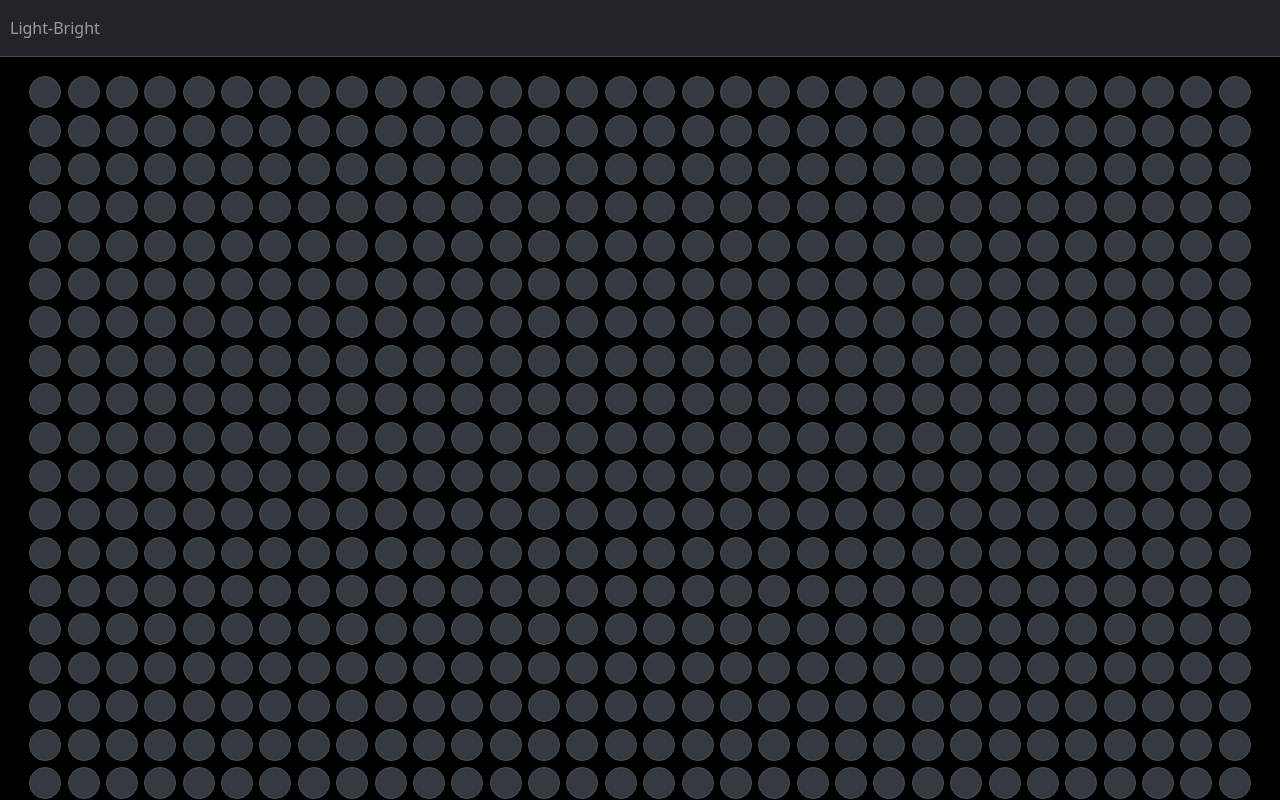
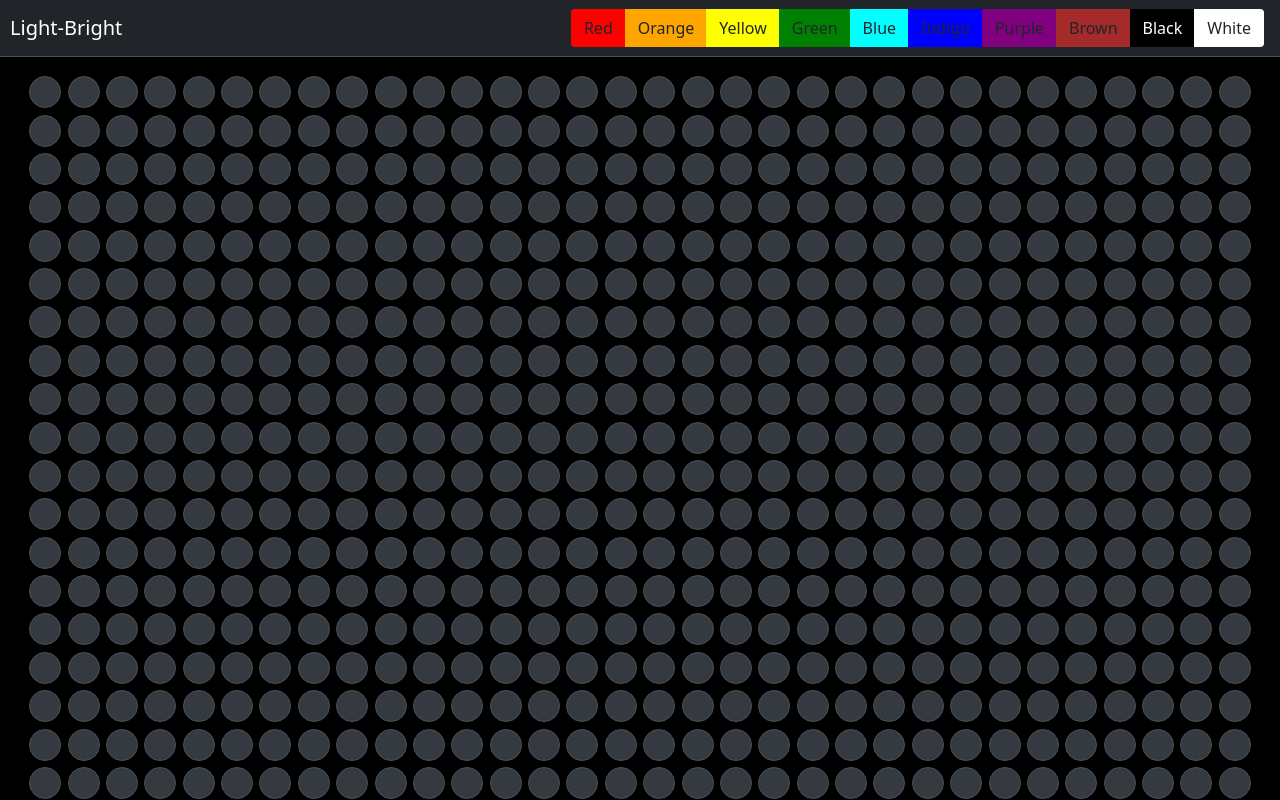
Before and after one commit to lawrencek1992/light-bright, a React (Create React App) app: page / in a window 1280 px wide. Built offline with nearby package versions, Linux system fonts and the light colour scheme.

Commit message:
Add color picker buttons to Header.js

```diff
--- /dev/null
+++ b/src/components/ColorPicker.js
@@ -0,0 +1,58 @@
+import {
+    Button,
+    ButtonGroup,
+    UncontrolledDropdown,
+    DropdownToggle,
+    DropdownMenu,
+    DropdownItem,
+} from 'reactstrap';
+
+const ColorPicker = () => {
+    const largeScreens = window.matchMedia("(max-width: 992px)");
+
+    return (
+        <>
+        { largeScreens.matches
+            ? (
+                <>
+                    <Button className="node" />
+                    <UncontrolledDropdown>
+                        <DropdownToggle nav caret>
+                            Color Picker
+                        </DropdownToggle>
+                        <DropdownMenu style={{"backgroundColor": "#212529"}} right>
+                            <DropdownItem className="btn-red">Red</DropdownItem>
+                            <DropdownItem className="btn-orange">Orange</DropdownItem>
+                            <DropdownItem className="btn-yellow">Yellow</DropdownItem>
+                            <DropdownItem className="btn-green">Green</DropdownItem>
+                            <DropdownItem className="btn-blue">Blue</DropdownItem>
+                            <DropdownItem className="btn-indigo">Indigo</DropdownItem>
+                            <DropdownItem className="btn-purple">Purple</DropdownItem>
+                            <DropdownItem className="btn-brown">Brown</DropdownItem>
+                            <DropdownItem className="btn-black">Black</DropdownItem>
+                            <DropdownItem className="btn-white">White</DropdownItem>
+                        </DropdownMenu>
+                    </UncontrolledDropdown>
+                </>
+            )
+            :
+            (
+                <ButtonGroup className="ColorPicker" id="showColor">
+                    <Button color="red">Red</Button>
+                    <Button color="orange">Orange</Button>
+                    <Button color="yellow">Yellow</Button>
+                    <Button color="green">Green</Button>
+                    <Button color="blue">Blue</Button>
+                    <Button color="indigo">Indigo</Button>
+                    <Button color="purple">Purple</Button>
+                    <Button color="brown">Brown</Button>
+                    <Button color="black">Black</Button>
+                    <Button color="white">White</Button>
+                </ButtonGroup>
+            )
+        }
+        </>
+    );
+};
+
+export default ColorPicker;
--- a/src/components/Header.js
+++ b/src/components/Header.js
@@ -1,14 +1,21 @@
 import React from 'react';
-import { Navbar, NavbarText } from 'reactstrap';
+import {
+    Navbar,
+    NavItem,
+    NavbarBrand
+} from 'reactstrap';
+import ColorPicker from './ColorPicker';
 
 const Header = () => {
-    // reset button
-    // color button group
     return (
         <Navbar className="Navbar" dark>
-            <NavbarText className="title">
+            <NavbarBrand className="title">
                 Light-Bright
-            </NavbarText>
+            </NavbarBrand>
+            {/* reset button */}
+            <NavItem>
+                <ColorPicker />
+            </NavItem>
         </Navbar>
     );
 };
--- a/src/style.scss
+++ b/src/style.scss
@@ -40,5 +40,50 @@ $darker: #121517;
     margin: 0.2em;
 }
 
+.ColorPicker {
+    margin-right: 1em;
+}
+
+.btn-red {
+    background-color: red;
+}
+
+.btn-orange {
+    background-color: orange;
+}
+
+.btn-yellow {
+    background-color: yellow;
+}
+
+.btn-green {
+    background-color: green;
+}
+
+.btn-blue {
+    background-color: cyan;
+}
+
+.btn-indigo {
+    background-color: blue;
+}
+
+.btn-purple {
+    background-color: purple;
+}
+
+.btn-brown {
+    background-color: brown;
+}
+
+.btn-black {
+    background-color: black;
+    color: white;
+}
+
+.btn-white {
+    background-color: white;
+}
+
 
 // Media Queries
```
